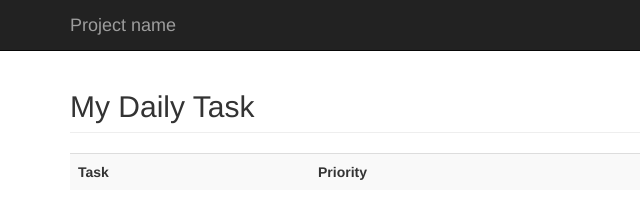
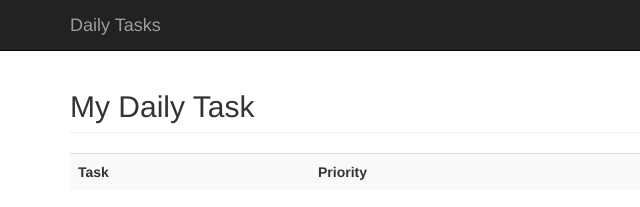
Before and after one commit to allenabraham777/todo-list, a plain HTML site: page index.html in a window 1280 px wide. Shown: the top 207 px of the page, 0-640 px from the left. Drawn offline with nearby package versions, Linux system fonts and the light colour scheme.

Commit message:
Few Tweaks

```diff
--- a/index.html
+++ b/index.html
@@ -5,7 +5,7 @@
     <meta charset="utf-8">
     <meta http-equiv="X-UA-Compatible" content="IE=edge">
     <meta name="viewport" content="width=device-width, initial-scale=1">
-    <title>Starter Template for Bootstrap</title>
+    <title>Daily Tasks</title>
 
     <script src="https://ajax.googleapis.com/ajax/libs/jquery/1.12.4/jquery.min.js"></script>
     <script src="js/main.js"></script>
@@ -24,7 +24,7 @@
             <span class="icon-bar"></span>
             <span class="icon-bar"></span>
           </button>
-          <a class="navbar-brand" href="#">Project name</a>
+          <a class="navbar-brand" href="#">Daily Tasks</a>
         </div>
         <div id="navbar" class="collapse navbar-collapse">
           <ul class="nav navbar-nav navbar-right">
```
Also changed, not shown: add.html (+2 -2 lines), edit.html (+2 -2 lines).
